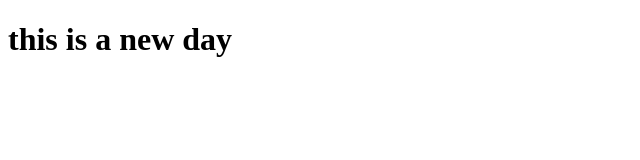
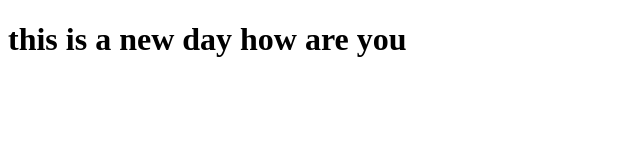
Before and after one commit to geebeetech/git-tutuorial, a plain HTML site: page index.html in a window 1280 px wide. Shown: the whole page, without its empty margins (0-640 px from the left). Drawn offline with Linux system fonts and the light colour scheme.

Commit message:
update body

```diff
--- a/index.html
+++ b/index.html
@@ -7,6 +7,6 @@
     <title>Document</title>
 </head>
 <body>
-    <h1> this is a new day</h1>
+    <h1> this is a new day how are you</h1>
 </body>
 </html>
```
